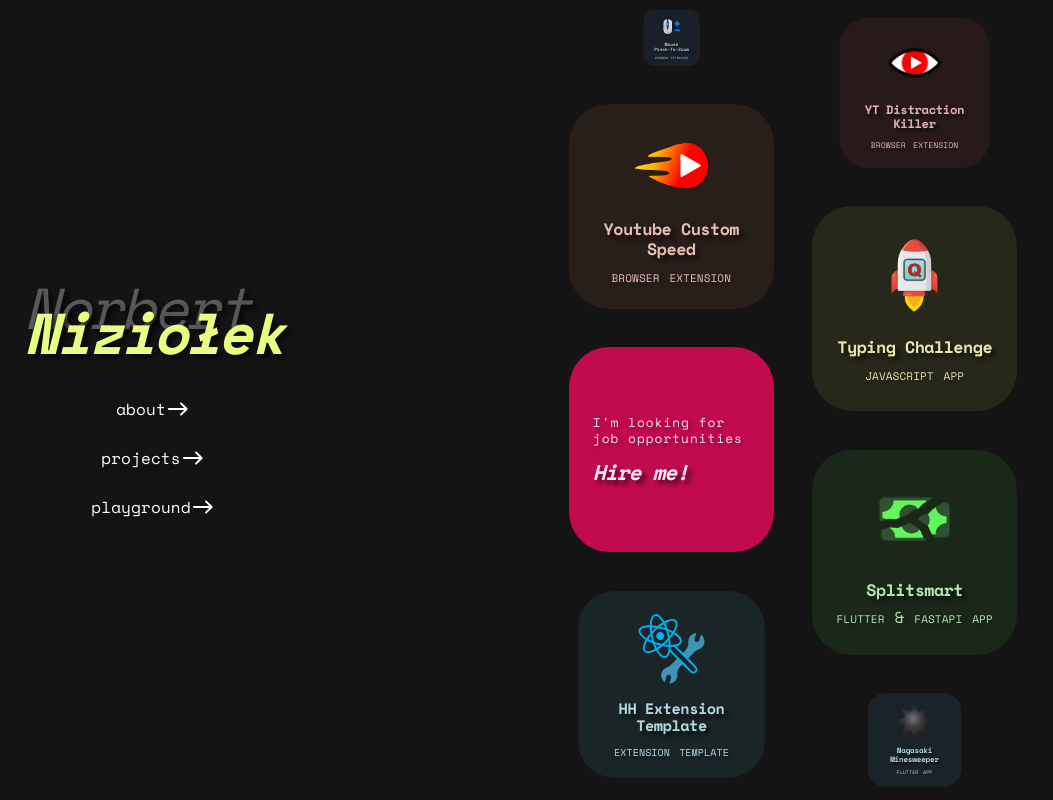
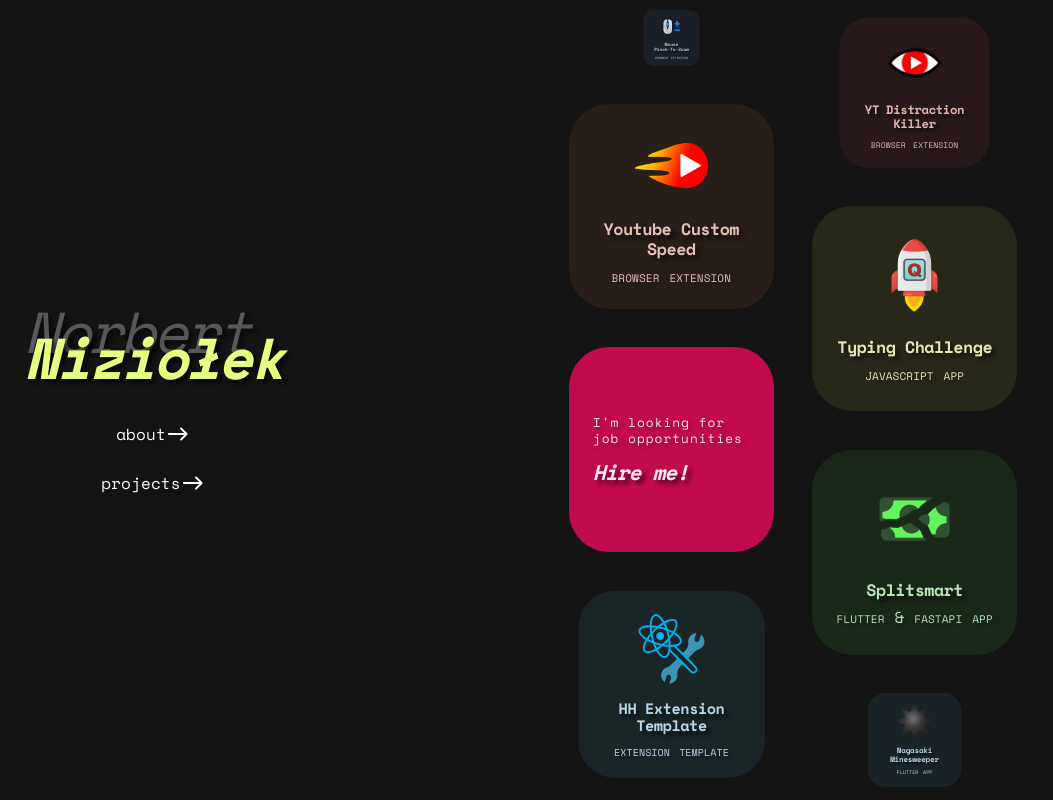
Before and after one commit to nizioleque/portfolio, a Next.js app: page / in a window 1280 px wide. Shown: the whole page, without its empty margins (0-1053 px from the left). Built offline with nearby package versions, Linux system fonts and the light colour scheme.

Commit message:
Remove playground link

```diff
--- a/src/constants.ts
+++ b/src/constants.ts
@@ -6,5 +6,5 @@ export const links = [
   { href: "/", label: "Homepage", hidden: true },
   { href: "/about", label: "About" },
   { href: "/projects", label: "Projects" },
-  { href: "/playground", label: "Playground" },
+  // { href: "/playground", label: "Playground" },
 ];
```
